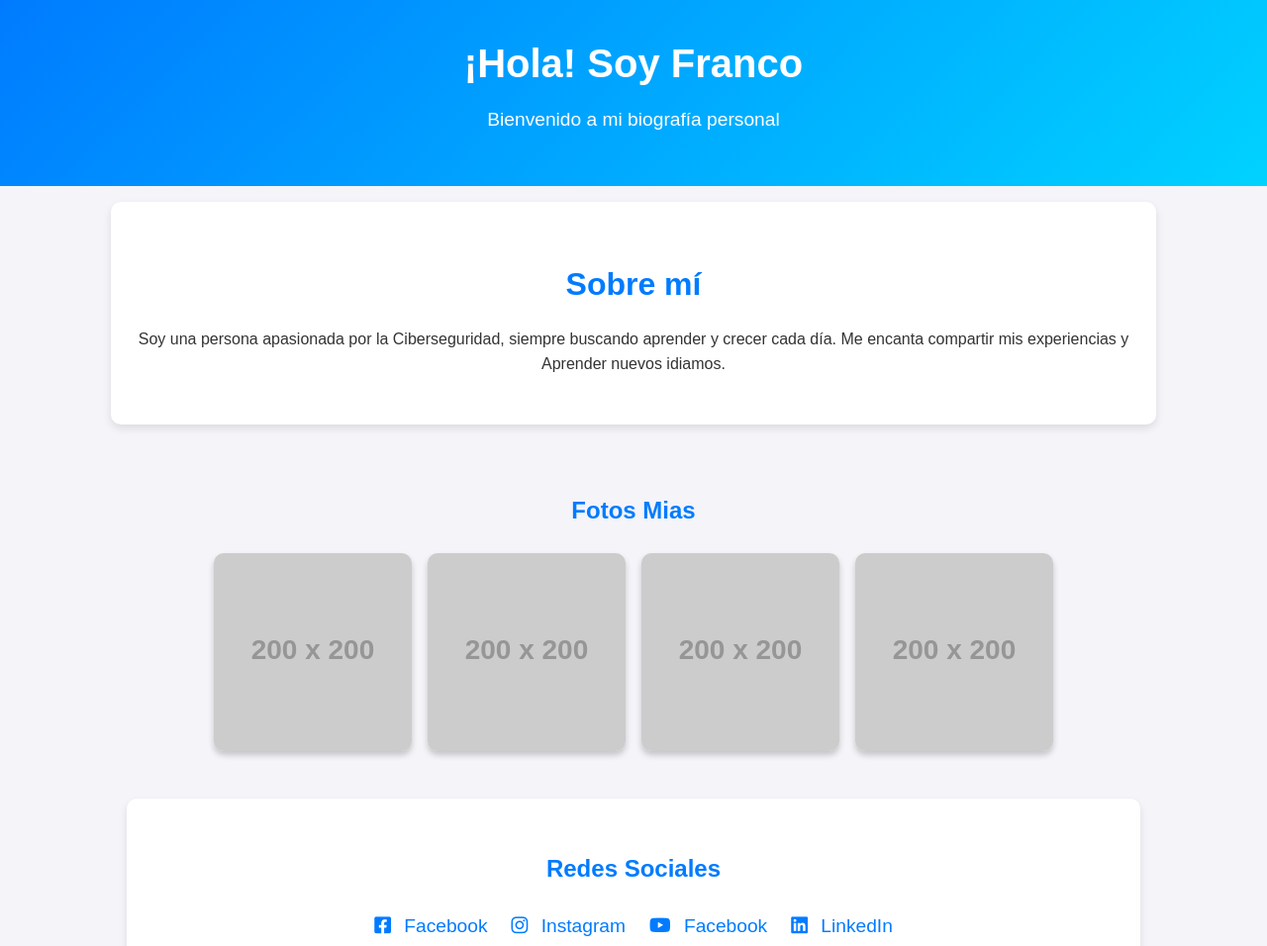
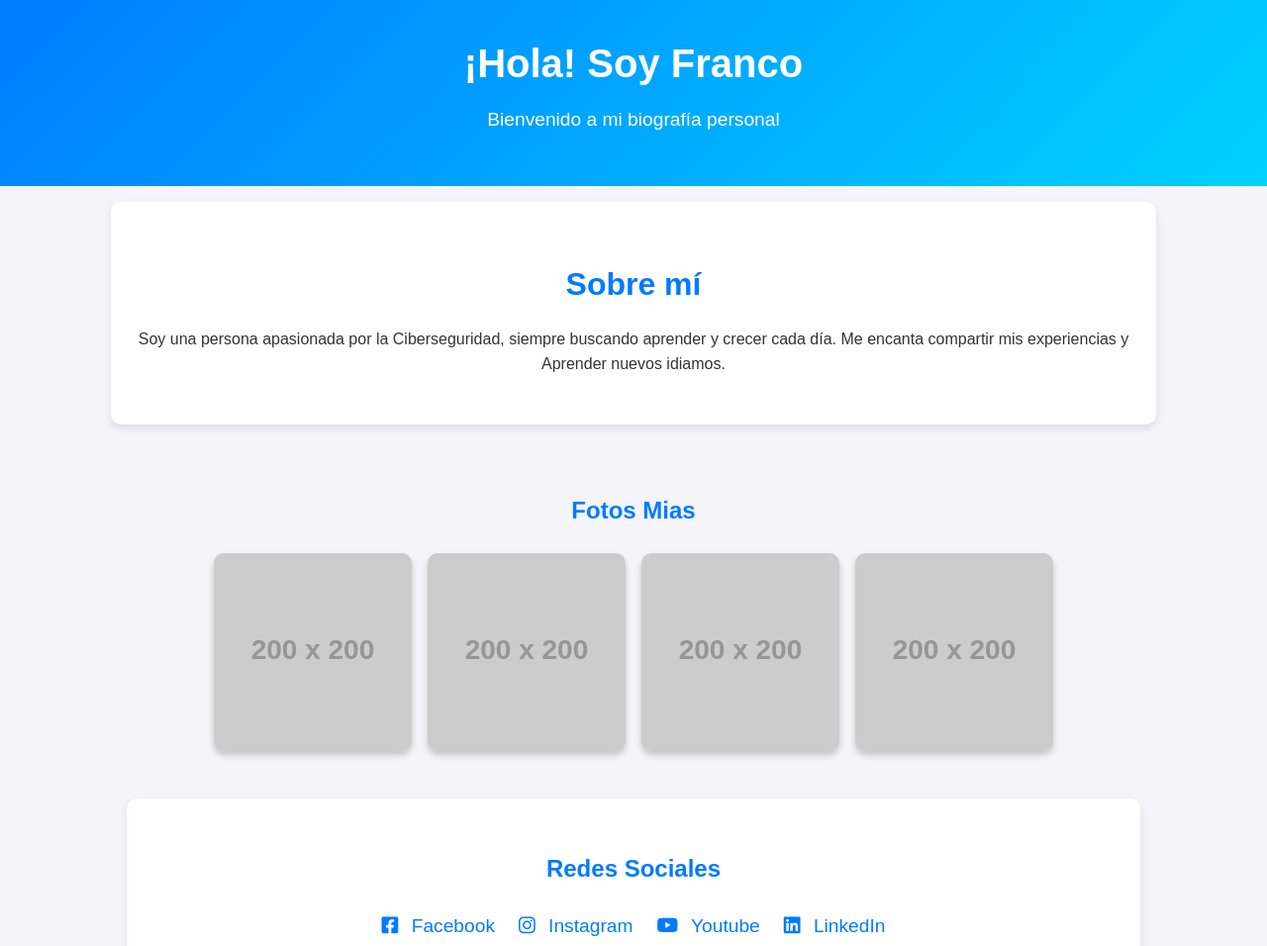
Before and after one commit to MasterCatF/aboutme, a plain HTML site: page index.html in a window 1280 px wide. Shown: the top 956 px of the page at 99% size. Drawn offline with Linux system fonts and the light colour scheme; placeholder pictures from the web are drawn by us.

Commit message:
Update index.html

```diff
--- a/index.html
+++ b/index.html
@@ -35,7 +35,7 @@
         <div class="icons">
             <a href="https://www.facebook.com/francorafael.espinozaalvarado.5/" target="_blank"><i class="fab fa-facebook-square"></i> Facebook</a>
             <a href="https://www.instagram.com/franco_espinoza_04/" target="_blank"><i class="fab fa-instagram"></i> Instagram</a>
-            <a href="https://www.youtube.com/@TheFranc04" target="_blank"><i class="fab fa-youtube"></i> Facebook</a>
+            <a href="https://www.youtube.com/@TheFranc04" target="_blank"><i class="fab fa-youtube"></i> Youtube</a>
             <a href="https://www.linkedin.com/in/espinoza-alvarado-franco-rafael-741b4b24a/" target="_blank"><i class="fab fa-linkedin"></i> LinkedIn</a>
         </div>
     </section>
```
